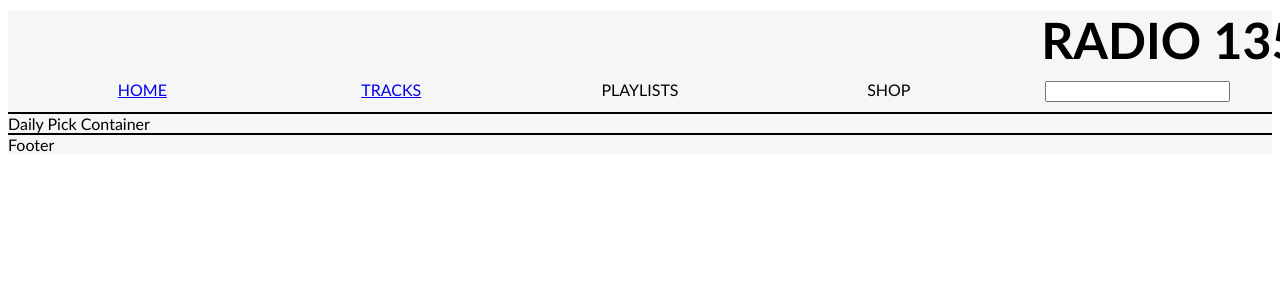
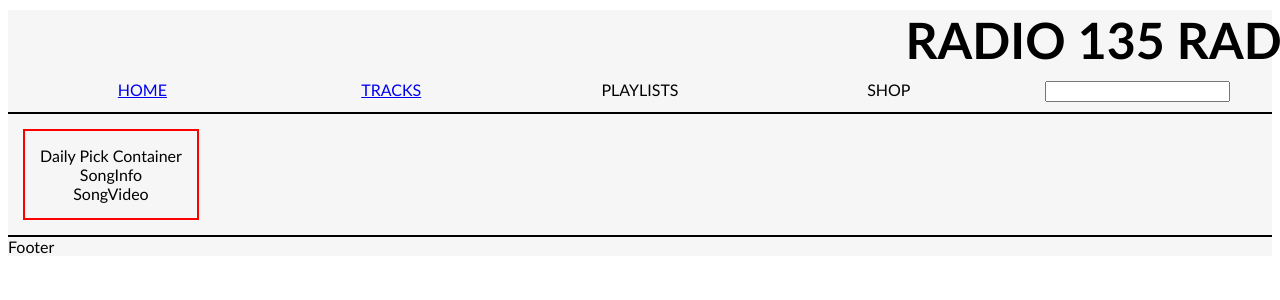
Before and after one commit to jaclynnbarrera/music-player-frontend, a React (Create React App) app: page / in a window 1280 px wide. Shown: the top 300 px of the page. Built offline with nearby package versions, Linux system fonts and the light colour scheme; no server answers.

Commit message:
set up functional components FeatureSongInfo and FeatureSongVideo and renders from DailyPickContainer

```diff
--- a/src/App.css
+++ b/src/App.css
@@ -53,6 +53,12 @@
 .home :hover {
   background-color: black;
   color: white;
+}
+
+.daily-pick {
+  border: 2px solid red;
+  padding: 15px;
+  margin: 15px;
 }
 
 .song-flex {
--- /dev/null
+++ b/src/components/FeatureSongInfo.js
@@ -0,0 +1,7 @@
+import React from "react";
+
+const SongInfo = () => {
+  return <div>SongInfo</div>;
+};
+
+export default SongInfo;
--- /dev/null
+++ b/src/components/FeatureSongVideo.js
@@ -0,0 +1,7 @@
+import React from "react";
+
+const SongVideo = () => {
+  return <div>SongVideo</div>;
+};
+
+export default SongVideo;
--- a/src/components/NavBar.js
+++ b/src/components/NavBar.js
@@ -9,7 +9,7 @@ export default function NavBar() {
   return (
     <div>
       <div>
-        <h4 className="headline">RADIO 135 RADIO 135 RADIO 135</h4>
+        <h4 className="headline">RADIO 135 RADIO 135 RADIO 135 RADIO 135</h4>
         <div className="navbar-container">
           <div className="home">
             <Link to="/">HOME</Link>
--- a/src/containers/DailyPickContainer.js
+++ b/src/containers/DailyPickContainer.js
@@ -1,9 +1,17 @@
 import React from "react";
+import FeatureSongInfo from "../components/FeatureSongInfo";
+import FeatureSongVideo from "../components/FeatureSongVideo";
 
 class DailyPickContainer extends React.Component {
   render() {
     console.log("daily pick container");
-    return <div>Daily Pick Container</div>;
+    return (
+      <div className="daily-pick">
+        Daily Pick Container
+        <FeatureSongInfo />
+        <FeatureSongVideo />
+      </div>
+    );
   }
 }
 
```
